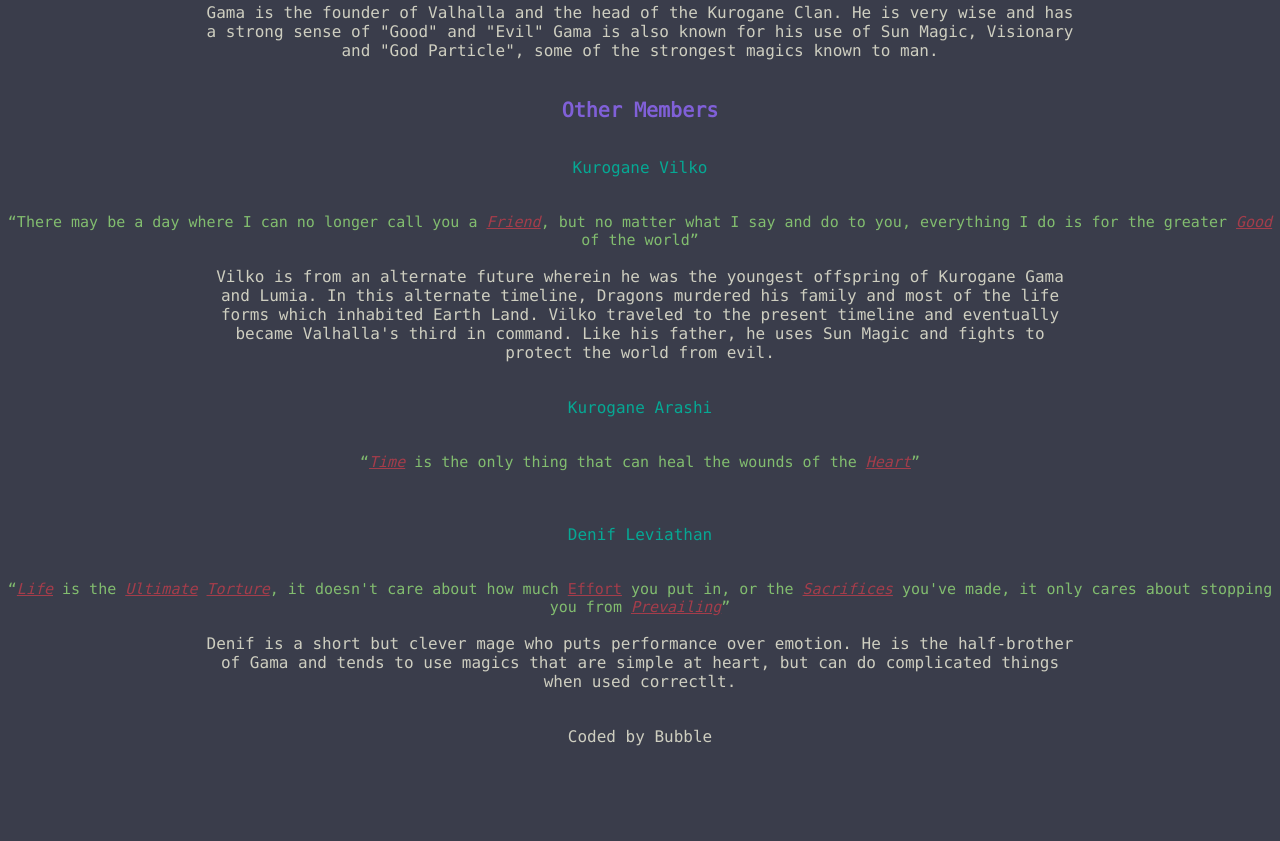
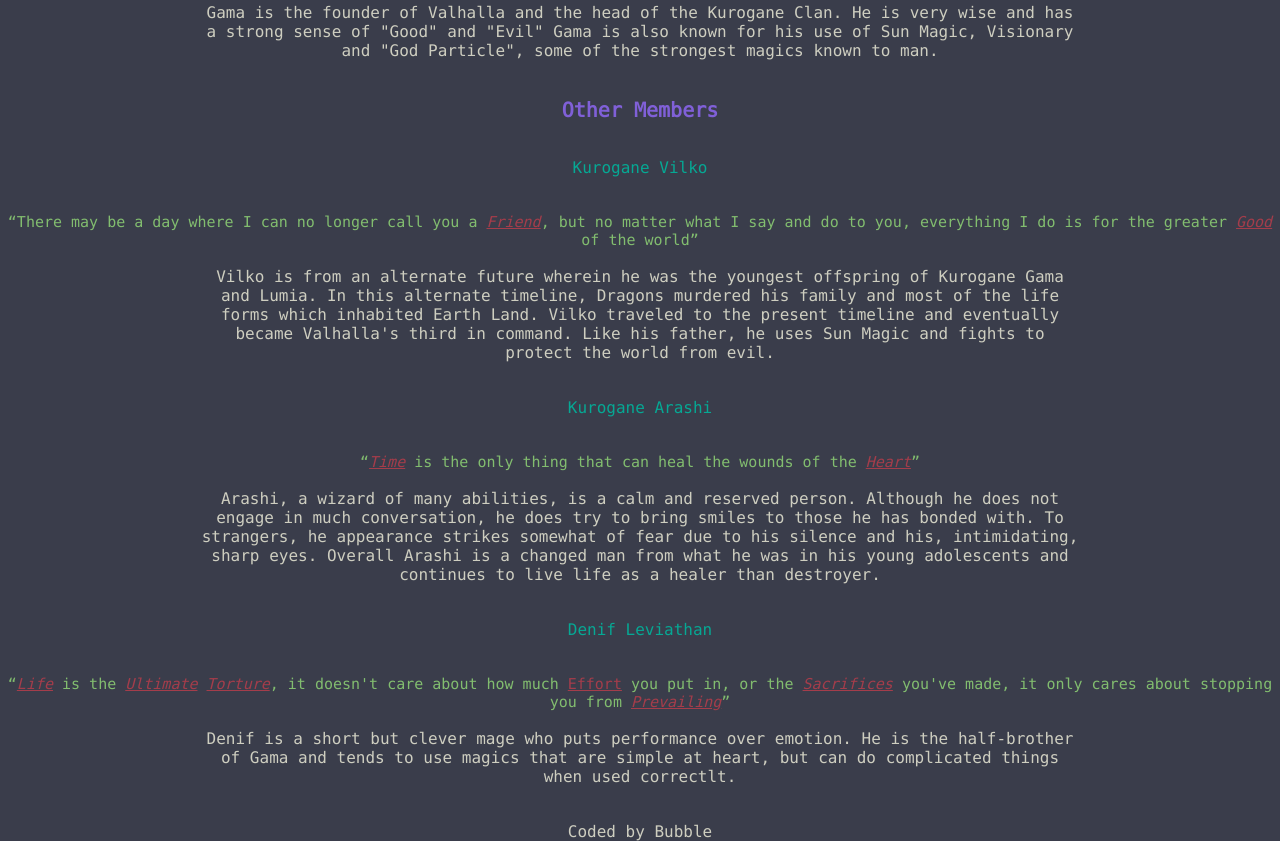
Before and after one commit to ValhallaGuild/ValhallaGuild.github.io, a plain HTML site: page index.html in a window 1280 px wide. Shown: the part 688-1529 px from the top of the page. Before the commit the page ends 1434 px from the top, so only its background shows below. Drawn offline with nearby package versions, Linux system fonts and the light colour scheme; files whose address does not match are found by name.

Commit message:
OMY IS IT REALZ?

```diff
--- a/index.html
+++ b/index.html
@@ -73,7 +73,7 @@
   <br>
   <p class="quote">“<span class="wtaff"><i>Time</i></span> is the only thing that can heal the wounds of the <span class="wtaff"><i>Heart</i></span>”</p>
   <br>
-  <p class="para"></p>
+  <p class="para">Arashi, a wizard of many abilities, is a calm and reserved person. Although he does not engage in much conversation, he does try to bring smiles to those he has bonded with. To strangers, he appearance strikes somewhat of fear due to his silence and his, intimidating, sharp eyes. Overall Arashi is a changed man from what he was in his young adolescents and continues to live life as a healer than destroyer.</p>
   <br>
   <br>
   <a href="http://aminoapps.com/page/fairy-tail/2702829/deltd">Denif Leviathan</a>
```
Also changed, not shown: mobile.html (+1 -1 lines).
